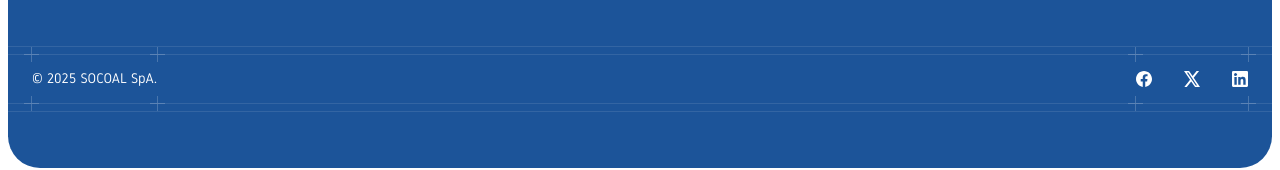
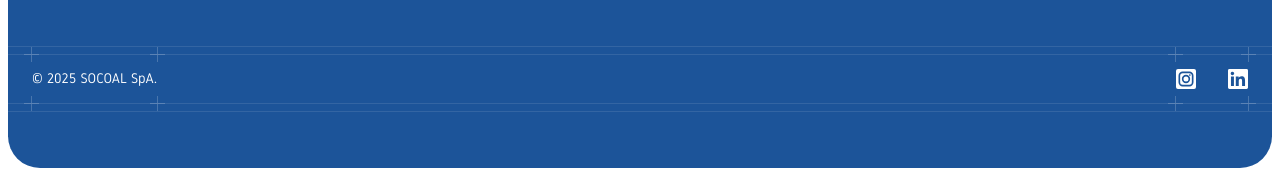
Before and after one commit to Codisans/socoal-website, a Next.js app: page / in a window 1280 px wide. Shown: the part 4242-4412 px from the top of the page. Built offline with nearby package versions, Linux system fonts and the light colour scheme.

Commit message:
fix: amend footer

```diff
--- a/src/components/footer.tsx
+++ b/src/components/footer.tsx
@@ -73,21 +73,14 @@ function Sitemap() {
   )
 }
 
-function SocialIconX(props: React.ComponentPropsWithoutRef<'svg'>) {
+function SocialIconInstagram(props: React.ComponentPropsWithoutRef<'svg'>) {
   return (
-    <svg viewBox="0 0 16 16" fill="currentColor" {...props}>
-      <path d="M12.6 0h2.454l-5.36 6.778L16 16h-4.937l-3.867-5.594L2.771 16H.316l5.733-7.25L0 0h5.063l3.495 5.114L12.6 0zm-.86 14.376h1.36L4.323 1.539H2.865l8.875 12.837z" />
-    </svg>
-  )
-}
-
-function SocialIconFacebook(props: React.ComponentPropsWithoutRef<'svg'>) {
-  return (
-    <svg viewBox="0 0 16 16" fill="currentColor" {...props}>
+    <svg fill="none" viewBox="0 0 24 24" {...props}>
       <path
-        fillRule="evenodd"
-        clipRule="evenodd"
-        d="M16 8.05C16 3.603 12.418 0 8 0S0 3.604 0 8.05c0 4.016 2.926 7.346 6.75 7.95v-5.624H4.718V8.05H6.75V6.276c0-2.017 1.194-3.131 3.022-3.131.875 0 1.79.157 1.79.157v1.98h-1.008c-.994 0-1.304.62-1.304 1.257v1.51h2.219l-.355 2.326H9.25V16c3.824-.604 6.75-3.934 6.75-7.95z"
+        fill="currentColor"
+        fill-rule="evenodd"
+        d="M3 8a5 5 0 0 1 5-5h8a5 5 0 0 1 5 5v8a5 5 0 0 1-5 5H8a5 5 0 0 1-5-5V8Zm5-3a3 3 0 0 0-3 3v8a3 3 0 0 0 3 3h8a3 3 0 0 0 3-3V8a3 3 0 0 0-3-3H8Zm7.597 2.214a1 1 0 0 1 1-1h.01a1 1 0 1 1 0 2h-.01a1 1 0 0 1-1-1ZM12 9a3 3 0 1 0 0 6 3 3 0 0 0 0-6Zm-5 3a5 5 0 1 1 10 0 5 5 0 0 1-10 0Z"
+        clip-rule="evenodd"
       />
     </svg>
   )
@@ -105,28 +98,22 @@ function SocialLinks() {
   return (
     <>
       <Link
-        href="https://facebook.com"
+        href="https://www.instagram.com/socoal.spa"
         target="_blank"
-        aria-label="Visit us on Facebook"
-        className="text-gray-950 data-hover:text-gray-950/75 dark:text-white dark:data-hover:text-white/75"
+        aria-label="Visit us on X"
+        className="text-gray-950 data-hover:opacity-75 dark:text-white"
       >
-        <SocialIconFacebook className="size-4" />
+        <span className="flex size-5 items-center justify-center rounded-xs bg-white text-blue">
+          <SocialIconInstagram className="size-5" />
+        </span>
       </Link>
       <Link
-        href="https://x.com"
-        target="_blank"
-        aria-label="Visit us on X"
-        className="text-gray-950 data-hover:text-gray-950/75 dark:text-white dark:data-hover:text-white/75"
-      >
-        <SocialIconX className="size-4" />
-      </Link>
-      <Link
-        href="https://linkedin.com"
+        href="https://www.linkedin.com/company/80778540"
         target="_blank"
         aria-label="Visit us on LinkedIn"
         className="text-gray-950 data-hover:text-gray-950/75 dark:text-white dark:data-hover:text-white/75"
       >
-        <SocialIconLinkedIn className="size-4" />
+        <SocialIconLinkedIn className="size-5" />
       </Link>
     </>
   )
```
